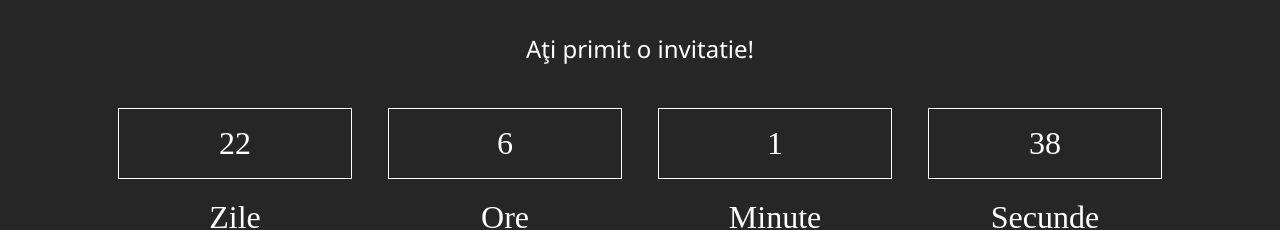
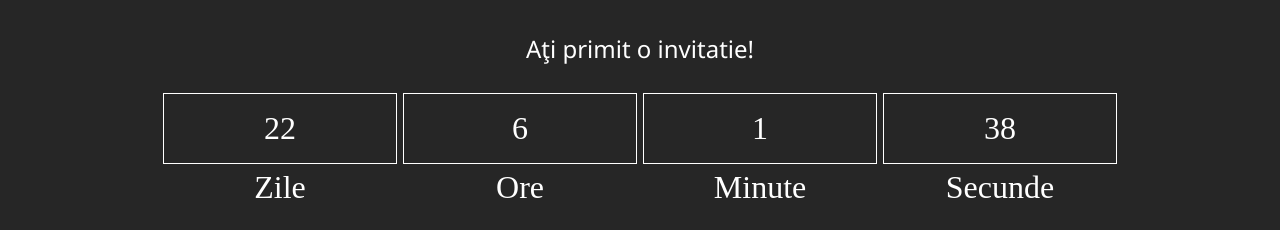
Before and after one commit to AndreeaGudiu/wginvitation, a plain HTML site: page index.html in a window 1280 px wide. Shown: the top 230 px of the page. Drawn offline with Linux system fonts and the light colour scheme.

Commit message:
Update index.html

```diff
--- a/index.html
+++ b/index.html
@@ -22,7 +22,7 @@
       display: inline-block; /* Necessary to set a width */
       padding: 1rem;
       width: 200px;
-      margin: 1rem;
+      margin: 1px;
       border: 1px rgb(255, 255, 255) solid;
     }
     .imagine {
```
